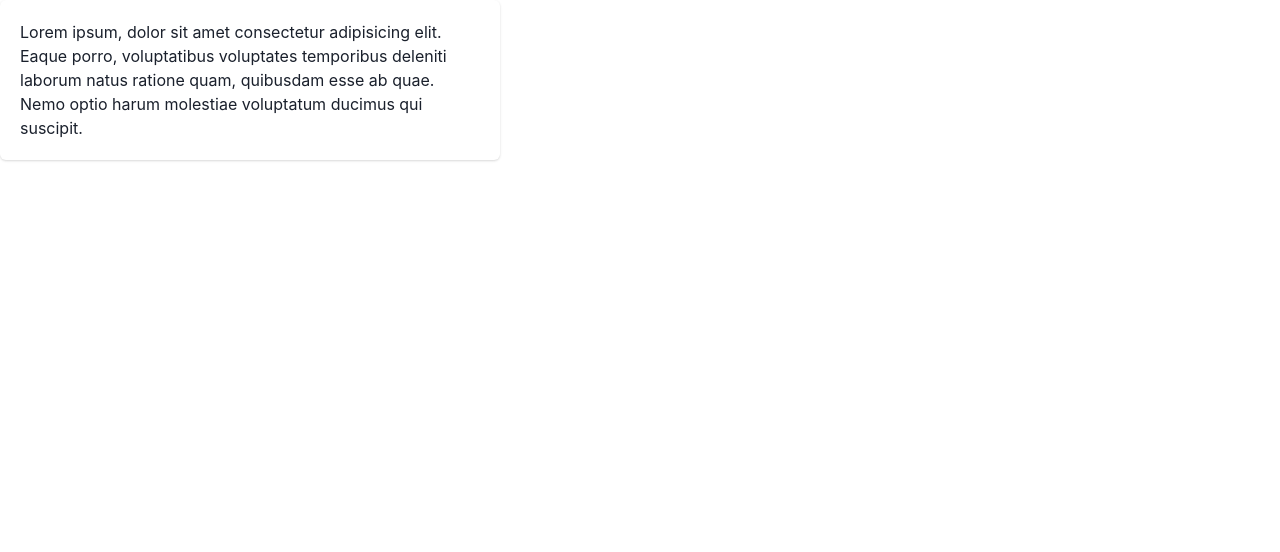
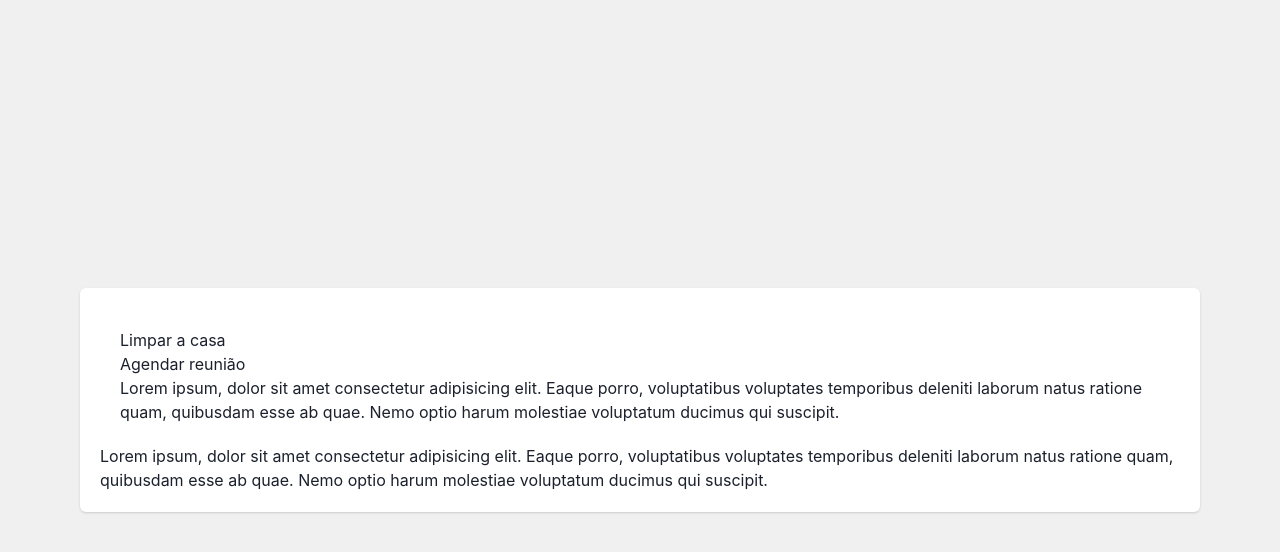
Before and after one commit to adrian0-0/prisma-project, a React (Vite) app: page / in a window 1280 px wide. Shown: the top 552 px of the page. Built offline with nearby package versions, Linux system fonts and the light colour scheme.

Commit message:
feat: card

```diff
--- a/src/App.jsx
+++ b/src/App.jsx
@@ -1,12 +1,45 @@
-import { Box, Flex, Card, CardBody, Text } from "@chakra-ui/react";
+import { Box, Flex, Card, CardBody, Text, CardHeader } from "@chakra-ui/react";
+
+const arrayTodos = [
+  { name: "Limpar a casa", status: false },
+  { name: "Agendar reunião", status: false },
+];
+
+const Todos = ({ todos }) => {
+  return (
+    <Box>
+      {todos.map((todos) => {
+        return (
+          <Box>
+            <Text>{todos.name}</Text>
+          </Box>
+        );
+      })}
+      <Text>
+        Lorem ipsum, dolor sit amet consectetur adipisicing elit. Eaque porro,
+        voluptatibus voluptates temporibus deleniti laborum natus ratione quam,
+        quibusdam esse ab quae. Nemo optio harum molestiae voluptatum ducimus
+        qui suscipit.
+      </Text>
+    </Box>
+  );
+};
 
 function App() {
   return (
     <>
-      <Box>
-        <Flex>
+      <Box mx={{ base: "1rem", md: "2rem", lg: "5rem" }}>
+        <Flex
+          w={"100%"}
+          h="100svh"
+          justifyContent={"center"}
+          alignItems={"center"}
+        >
           <Card>
-            <CardBody w="500px" h="500px">
+            <CardBody>
+              <CardHeader>
+                <Todos todos={arrayTodos} />
+              </CardHeader>
               <Text>
                 Lorem ipsum, dolor sit amet consectetur adipisicing elit. Eaque
                 porro, voluptatibus voluptates temporibus deleniti laborum natus
--- a/src/main.jsx
+++ b/src/main.jsx
@@ -1,3 +1,4 @@
+import "./style/app.css";
 import * as React from "react";
 import { ChakraProvider } from "@chakra-ui/react";
 import * as ReactDOM from "react-dom/client";
--- /dev/null
+++ b/src/style/app.css
@@ -0,0 +1,3 @@
+body {
+  background-color: rgb(240, 240, 240) !important;
+}
```
Also changed, not shown: package.json (+8 -6 lines), 1 other file (tests, documents, lock files or other folders).
